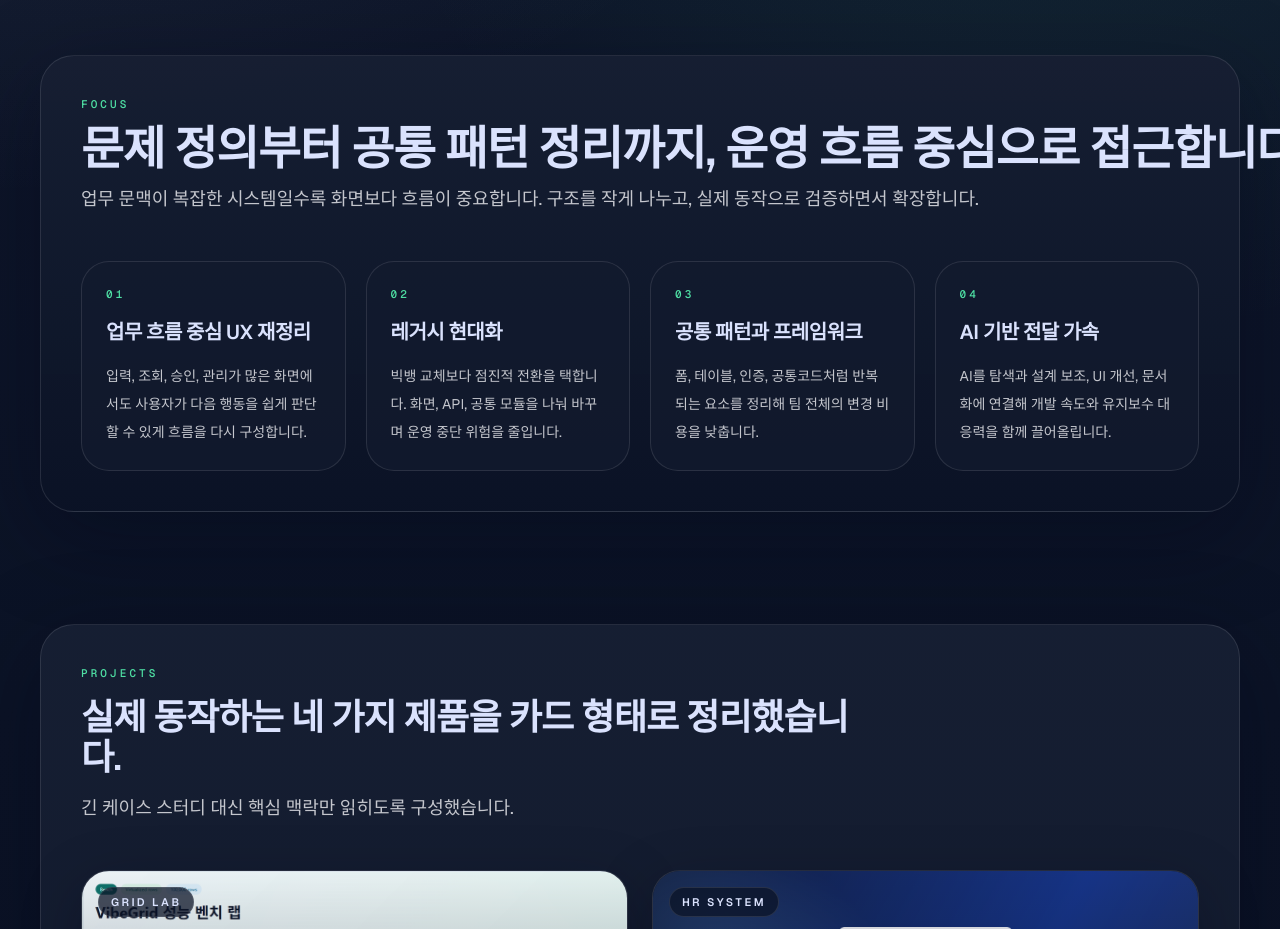
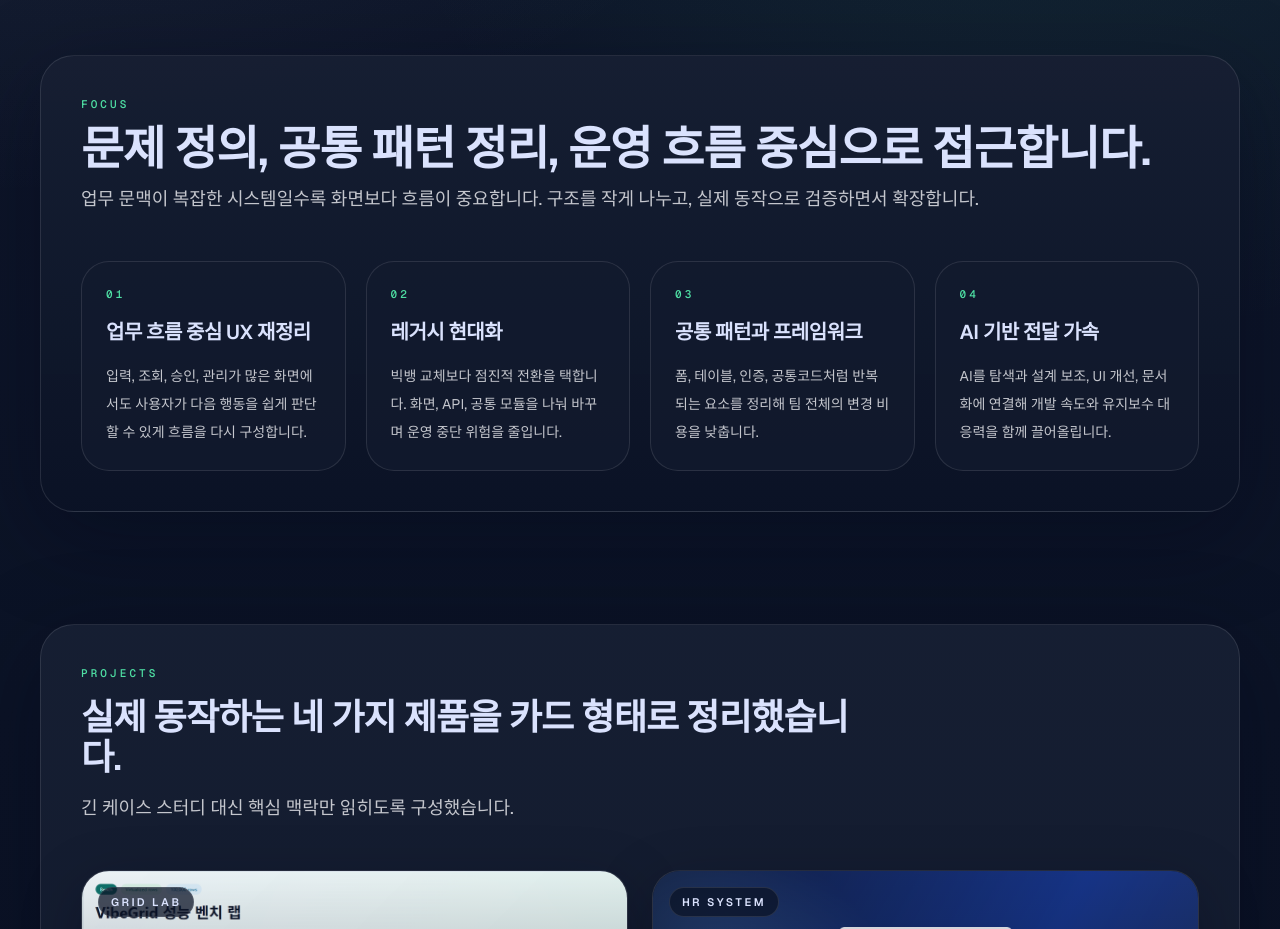
Before and after one commit to qoxmfaktmxj/landing-minseok91, a Next.js app: page / in a window 1280 px wide. Shown: the part 920-1849 px from the top of the page. Built offline with nearby package versions, Linux system fonts and the light colour scheme; a web font is replaced by a local one.

Commit message:
Update focus heading copy

```diff
--- a/src/components/sections/ImpactSection.tsx
+++ b/src/components/sections/ImpactSection.tsx
@@ -10,7 +10,7 @@ export default function ImpactSection() {
         <ScrollReveal>
           <SectionHeader
             eyebrow="Focus"
-            title="문제 정의부터 공통 패턴 정리까지, 운영 흐름 중심으로 접근합니다."
+            title="문제 정의, 공통 패턴 정리, 운영 흐름 중심으로 접근합니다."
             description="업무 문맥이 복잡한 시스템일수록 화면보다 흐름이 중요합니다. 구조를 작게 나누고, 실제 동작으로 검증하면서 확장합니다."
             inverse
             className="max-w-none"
```
